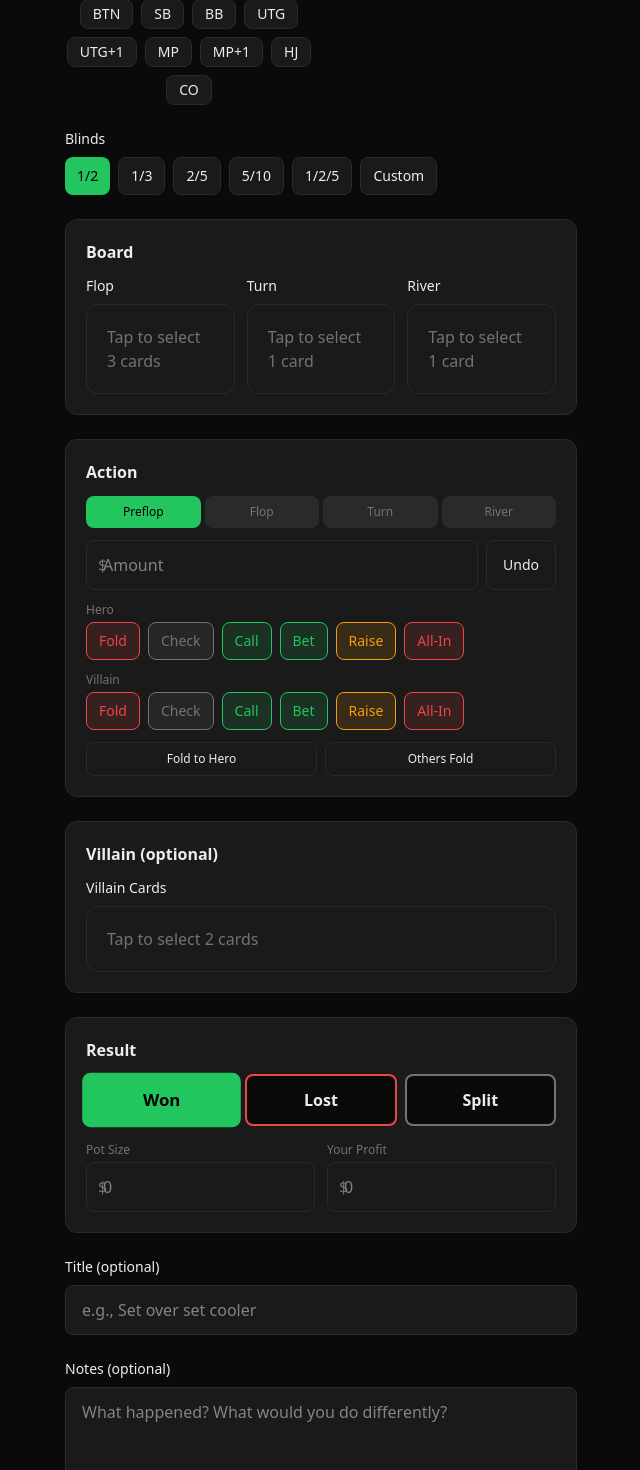
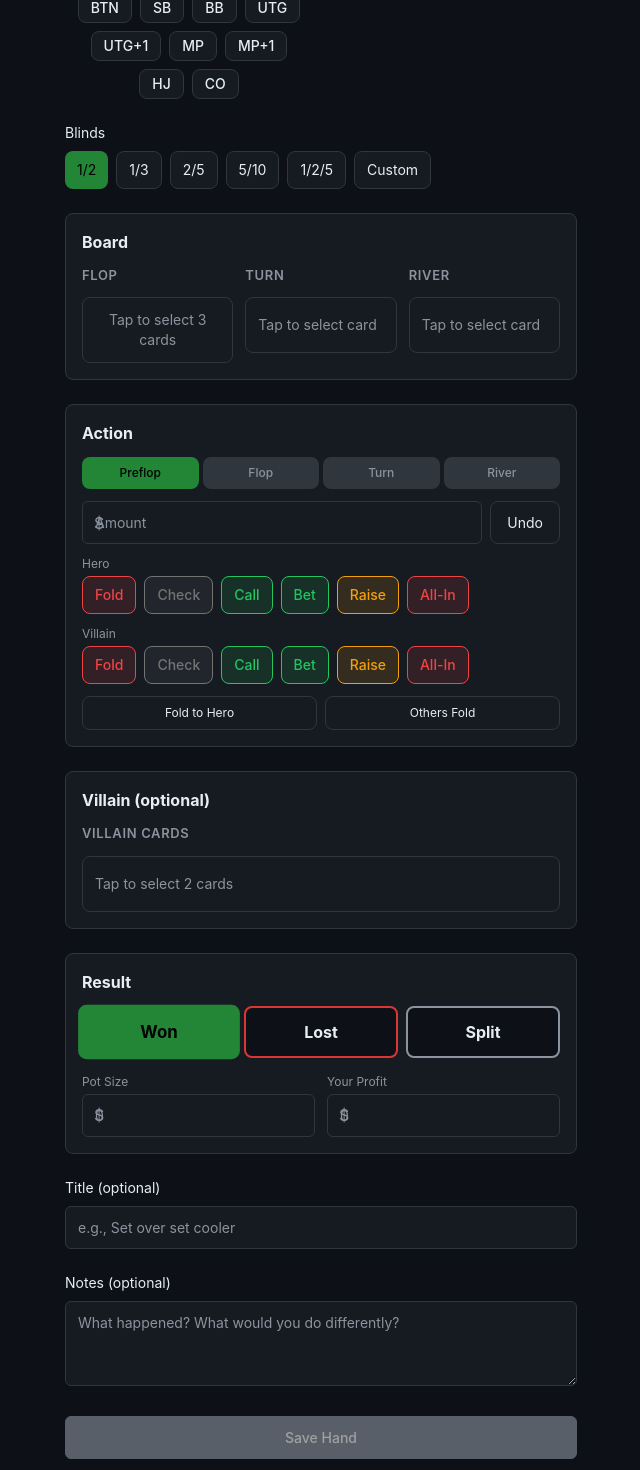
Before and after one commit to jackma246/poker-tracker, a Next.js app: page /hands/new in a window 1280 px wide. Shown: the part 460-1930 px from the top of the page, without its empty margins (319-959 px from the left). Built offline with nearby package versions, Linux system fonts and the light colour scheme.

Commit message:
UI refresh: Fastroll-inspired dark theme, cleaner poker cards, better styling

```diff
--- a/src/app/globals.css
+++ b/src/app/globals.css
@@ -1,140 +1,293 @@
 @import "tailwindcss";
 
 :root {
-  --background: #0a0a0a;
-  --foreground: #ededed;
-  --card: #1a1a1a;
-  --card-border: #2a2a2a;
-  --primary: #22c55e;
-  --primary-hover: #16a34a;
-  --danger: #ef4444;
-  --danger-hover: #dc2626;
-  --muted: #737373;
+  /* Dark theme inspired by Fastroll */
+  --background: #0d1117;
+  --foreground: #e6edf3;
+  --card: #161b22;
+  --card-hover: #1c2128;
+  --card-border: #30363d;
+  --primary: #238636;
+  --primary-light: #2ea043;
+  --primary-bg: rgba(35, 134, 54, 0.15);
+  --danger: #da3633;
+  --danger-bg: rgba(218, 54, 51, 0.15);
+  --warning: #d29922;
+  --warning-bg: rgba(210, 153, 34, 0.15);
+  --muted: #8b949e;
+  --muted-bg: rgba(139, 148, 158, 0.1);
+
+  /* Poker colors */
+  --spade: #1a1a2e;
+  --heart: #e63946;
+  --diamond: #4895ef;
+  --club: #2d6a4f;
+}
+
+* {
+  box-sizing: border-box;
 }
 
 body {
   background: var(--background);
   color: var(--foreground);
-  font-family: system-ui, -apple-system, sans-serif;
+  font-family: -apple-system, BlinkMacSystemFont, "Segoe UI", "Noto Sans", Helvetica, Arial, sans-serif;
+  line-height: 1.5;
+  -webkit-font-smoothing: antialiased;
 }
 
-/* Custom scrollbar */
+/* Scrollbar */
 ::-webkit-scrollbar {
-  width: 8px;
+  width: 6px;
+  height: 6px;
 }
 
 ::-webkit-scrollbar-track {
-  background: var(--card);
+  background: transparent;
 }
 
 ::-webkit-scrollbar-thumb {
   background: var(--card-border);
-  border-radius: 4px;
+  border-radius: 3px;
 }
 
 /* Input styles */
 input, select, textarea {
   background: var(--card);
   border: 1px solid var(--card-border);
-  border-radius: 8px;
-  padding: 12px 16px;
+  border-radius: 6px;
+  padding: 10px 12px;
   color: var(--foreground);
   width: 100%;
-  font-size: 16px; /* Prevents zoom on iOS */
+  font-size: 14px;
+  transition: border-color 0.15s ease;
 }
 
 input:focus, select:focus, textarea:focus {
   outline: none;
   border-color: var(--primary);
+  box-shadow: 0 0 0 3px var(--primary-bg);
+}
+
+input::placeholder, textarea::placeholder {
+  color: var(--muted);
 }
 
 /* Button styles */
 .btn {
-  padding: 12px 24px;
-  border-radius: 8px;
-  font-weight: 600;
+  display: inline-flex;
+  align-items: center;
+  justify-content: center;
+  padding: 10px 16px;
+  border-radius: 6px;
+  font-weight: 500;
+  font-size: 14px;
   cursor: pointer;
-  transition: all 0.2s;
-  border: none;
-  font-size: 16px;
+  transition: all 0.15s ease;
+  border: 1px solid transparent;
 }
 
 .btn-primary {
   background: var(--primary);
-  color: black;
+  color: white;
+  border-color: var(--primary);
 }
 
 .btn-primary:hover {
-  background: var(--primary-hover);
+  background: var(--primary-light);
+  border-color: var(--primary-light);
 }
 
 .btn-primary:disabled {
   background: var(--muted);
+  border-color: var(--muted);
   cursor: not-allowed;
+  opacity: 0.6;
 }
 
 .btn-danger {
   background: var(--danger);
   color: white;
+  border-color: var(--danger);
 }
 
 .btn-danger:hover {
-  background: var(--danger-hover);
+  opacity: 0.9;
 }
 
 .btn-secondary {
   background: var(--card);
   color: var(--foreground);
-  border: 1px solid var(--card-border);
+  border-color: var(--card-border);
 }
 
 .btn-secondary:hover {
+  background: var(--card-hover);
   border-color: var(--muted);
 }
 
-/* Card styles */
+/* Card/Container styles */
 .card {
   background: var(--card);
   border: 1px solid var(--card-border);
-  border-radius: 12px;
-  padding: 20px;
+  border-radius: 8px;
+  padding: 16px;
+}
+
+.card-hover:hover {
+  background: var(--card-hover);
+  border-color: var(--muted);
 }
 
 /* Stat card */
 .stat-card {
   background: var(--card);
   border: 1px solid var(--card-border);
-  border-radius: 12px;
-  padding: 16px;
+  border-radius: 8px;
+  padding: 12px 16px;
 }
 
 .stat-value {
-  font-size: 24px;
-  font-weight: 700;
+  font-size: 20px;
+  font-weight: 600;
+  letter-spacing: -0.02em;
 }
 
 .stat-label {
-  font-size: 14px;
+  font-size: 12px;
   color: var(--muted);
+  text-transform: uppercase;
+  letter-spacing: 0.05em;
 }
 
-/* Profit/Loss colors */
+/* Profit/Loss */
 .profit {
-  color: var(--primary);
+  color: var(--primary-light);
 }
 
 .loss {
   color: var(--danger);
 }
 
-/* Mobile-friendly touch targets */
+/* Action chips */
+.action-chip {
+  display: inline-flex;
+  align-items: center;
+  padding: 4px 8px;
+  border-radius: 4px;
+  font-size: 12px;
+  font-weight: 500;
+}
+
+.action-fold { background: var(--danger-bg); color: var(--danger); }
+.action-check { background: var(--muted-bg); color: var(--muted); }
+.action-call { background: var(--primary-bg); color: var(--primary-light); }
+.action-bet { background: var(--primary-bg); color: var(--primary-light); }
+.action-raise { background: var(--warning-bg); color: var(--warning); }
+.action-allin { background: var(--danger-bg); color: var(--danger); }
+
+/* Tab navigation */
+.tab-nav {
+  display: flex;
+  gap: 2px;
+  background: var(--card);
+  padding: 3px;
+  border-radius: 8px;
+}
+
+.tab-btn {
+  flex: 1;
+  padding: 8px 12px;
+  border-radius: 6px;
+  font-size: 13px;
+  font-weight: 500;
+  color: var(--muted);
+  background: transparent;
+  border: none;
+  cursor: pointer;
+  transition: all 0.15s ease;
+}
+
+.tab-btn:hover {
+  color: var(--foreground);
+}
+
+.tab-btn.active {
+  background: var(--primary);
+  color: white;
+}
+
+/* Poker card styling */
+.poker-card {
+  display: flex;
+  flex-direction: column;
+  align-items: center;
+  justify-content: center;
+  background: white;
+  border-radius: 4px;
+  font-weight: 700;
+  box-shadow: 0 1px 3px rgba(0,0,0,0.3);
+  user-select: none;
+}
+
+.poker-card.spade { color: var(--spade); }
+.poker-card.heart { color: var(--heart); }
+.poker-card.diamond { color: var(--diamond); }
+.poker-card.club { color: var(--club); }
+
+.poker-card.selected {
+  box-shadow: 0 0 0 2px var(--primary), 0 2px 8px rgba(35, 134, 54, 0.4);
+}
+
+.poker-card.disabled {
+  opacity: 0.3;
+  cursor: not-allowed;
+}
+
+/* Section headers */
+.section-header {
+  font-size: 13px;
+  font-weight: 600;
+  color: var(--muted);
+  text-transform: uppercase;
+  letter-spacing: 0.05em;
+  margin-bottom: 12px;
+}
+
+/* Badge */
+.badge {
+  display: inline-flex;
+  align-items: center;
+  padding: 2px 8px;
+  border-radius: 12px;
+  font-size: 11px;
+  font-weight: 600;
+  text-transform: uppercase;
+}
+
+.badge-won { background: var(--primary-bg); color: var(--primary-light); }
+.badge-lost { background: var(--danger-bg); color: var(--danger); }
+.badge-split { background: var(--muted-bg); color: var(--muted); }
+
+/* Mobile optimizations */
 @media (max-width: 640px) {
   .btn {
-    padding: 14px 24px;
+    padding: 12px 16px;
     width: 100%;
   }
 
-  input, select {
-    padding: 14px 16px;
+  input, select, textarea {
+    padding: 12px;
+    font-size: 16px; /* Prevent zoom on iOS */
   }
 }
+
+/* Animations */
+@keyframes fadeIn {
+  from { opacity: 0; transform: translateY(4px); }
+  to { opacity: 1; transform: translateY(0); }
+}
+
+.animate-in {
+  animation: fadeIn 0.2s ease-out;
+}
--- a/src/components/CardPicker.tsx
+++ b/src/components/CardPicker.tsx
@@ -2,7 +2,7 @@
 
 import { useState } from "react";
 
-const SUITS = ["s", "h", "d", "c"] as const; // spades, hearts, diamonds, clubs
+const SUITS = ["s", "h", "d", "c"] as const;
 const RANKS = ["A", "K", "Q", "J", "T", "9", "8", "7", "6", "5", "4", "3", "2"] as const;
 
 const SUIT_SYMBOLS: Record<string, string> = {
@@ -12,11 +12,11 @@ const SUIT_SYMBOLS: Record<string, string> = {
   c: "♣",
 };
 
-const SUIT_COLORS: Record<string, string> = {
-  s: "#000",
-  h: "#ef4444",
-  d: "#3b82f6",
-  c: "#22c55e",
+const SUIT_CLASSES: Record<string, string> = {
+  s: "spade",
+  h: "heart",
+  d: "diamond",
+  c: "club",
 };
 
 interface CardPickerProps {
@@ -46,103 +46,92 @@ export default function CardPicker({
     }
   }
 
-  function renderCard(card: string, size: "sm" | "lg" = "sm") {
-    const rank = card[0];
-    const suit = card[1];
-    const isSelected = selectedCards.includes(card);
-    const isDisabled = disabledCards.includes(card);
-
-    const sizeClasses = size === "lg" ? "w-12 h-16 text-lg" : "w-9 h-12 text-sm";
-
-    return (
-      <button
-        key={card}
-        type="button"
-        onClick={() => toggleCard(card)}
-        disabled={isDisabled}
-        className={`${sizeClasses} rounded-md border-2 font-bold flex flex-col items-center justify-center transition-all ${
-          isSelected
-            ? "border-[var(--primary)] bg-[var(--primary)]/20 scale-105"
-            : isDisabled
-            ? "border-[var(--card-border)] opacity-30 cursor-not-allowed"
-            : "border-[var(--card-border)] bg-[var(--card)] hover:border-[var(--muted)]"
-        }`}
-        style={{ color: isDisabled ? "var(--muted)" : SUIT_COLORS[suit] }}
-      >
-        <span>{rank}</span>
-        <span className={size === "lg" ? "text-base" : "text-xs"}>{SUIT_SYMBOLS[suit]}</span>
-      </button>
-    );
-  }
-
   return (
     <div>
-      {label && <label className="block text-sm mb-2">{label}</label>}
+      {label && <div className="section-header">{label}</div>}
 
-      {/* Selected cards display */}
-      <div
-        onClick={() => setIsOpen(!isOpen)}
-        className="card cursor-pointer hover:border-[var(--muted)] transition-colors"
+      {/* Selected cards display / trigger */}
+      <button
+        type="button"
+        onClick={() => setIsOpen(true)}
+        className="w-full p-3 rounded-lg border border-[var(--card-border)] bg-[var(--card)] hover:bg-[var(--card-hover)] hover:border-[var(--muted)] transition-all flex items-center gap-2 min-h-[56px]"
       >
-        <div className="flex items-center gap-2">
-          {selectedCards.length > 0 ? (
-            selectedCards.map((card) => (
-              <div
-                key={card}
-                className="w-10 h-14 rounded-md border-2 border-[var(--primary)] bg-white flex flex-col items-center justify-center font-bold"
-                style={{ color: SUIT_COLORS[card[1]] }}
-              >
-                <span>{card[0]}</span>
-                <span className="text-sm">{SUIT_SYMBOLS[card[1]]}</span>
-              </div>
-            ))
-          ) : (
-            <span className="text-[var(--muted)]">Tap to select {maxCards} card{maxCards > 1 ? "s" : ""}</span>
-          )}
-          {selectedCards.length > 0 && selectedCards.length < maxCards && (
-            <span className="text-[var(--muted)] text-sm">
-              +{maxCards - selectedCards.length} more
-            </span>
-          )}
-        </div>
-      </div>
+        {selectedCards.length > 0 ? (
+          <div className="flex gap-1.5">
+            {selectedCards.map((card) => (
+              <PokerCard key={card} card={card} size="md" />
+            ))}
+          </div>
+        ) : (
+          <span className="text-[var(--muted)] text-sm">
+            Tap to select {maxCards === 1 ? "card" : `${maxCards} cards`}
+          </span>
+        )}
+      </button>
 
       {/* Card picker modal */}
       {isOpen && (
-        <div className="fixed inset-0 bg-black/80 flex items-end sm:items-center justify-center z-50 p-2">
-          <div className="card w-full max-w-md max-h-[85vh] overflow-auto">
-            <div className="flex justify-between items-center mb-4">
-              <h3 className="font-bold">Select Cards ({selectedCards.length}/{maxCards})</h3>
+        <div className="fixed inset-0 bg-black/90 flex items-end sm:items-center justify-center z-50 animate-in">
+          <div className="bg-[var(--background)] w-full max-w-md max-h-[90vh] overflow-auto rounded-t-2xl sm:rounded-2xl">
+            {/* Header */}
+            <div className="sticky top-0 bg-[var(--background)] border-b border-[var(--card-border)] p-4 flex justify-between items-center">
+              <div>
+                <div className="font-semibold">{label || "Select Cards"}</div>
+                <div className="text-xs text-[var(--muted)]">
+                  {selectedCards.length}/{maxCards} selected
+                </div>
+              </div>
               <button
                 onClick={() => setIsOpen(false)}
-                className="text-[var(--muted)] hover:text-[var(--foreground)] text-2xl"
+                className="w-8 h-8 rounded-full bg-[var(--card)] hover:bg-[var(--card-hover)] flex items-center justify-center text-[var(--muted)] hover:text-[var(--foreground)]"
               >
-                ×
+                ✕
               </button>
             </div>
 
             {/* Selected preview */}
             {selectedCards.length > 0 && (
-              <div className="flex gap-2 mb-4 pb-4 border-b border-[var(--card-border)]">
-                {selectedCards.map((card) => renderCard(card, "lg"))}
+              <div className="p-4 border-b border-[var(--card-border)] flex gap-2 justify-center">
+                {selectedCards.map((card) => (
+                  <PokerCard key={card} card={card} size="lg" selected />
+                ))}
               </div>
             )}
 
-            {/* Card grid by suit */}
-            <div className="space-y-3">
+            {/* Card grid */}
+            <div className="p-4 space-y-2">
               {SUITS.map((suit) => (
-                <div key={suit} className="flex flex-wrap gap-1">
-                  {RANKS.map((rank) => renderCard(`${rank}${suit}`))}
+                <div key={suit} className="flex gap-1 justify-center">
+                  {RANKS.map((rank) => {
+                    const card = `${rank}${suit}`;
+                    const isSelected = selectedCards.includes(card);
+                    const isDisabled = disabledCards.includes(card);
+
+                    return (
+                      <button
+                        key={card}
+                        type="button"
+                        onClick={() => toggleCard(card)}
+                        disabled={isDisabled}
+                        className={`poker-card w-[26px] h-[36px] text-[11px] ${SUIT_CLASSES[suit]} ${
+                          isSelected ? "selected" : ""
+                        } ${isDisabled ? "disabled" : "hover:scale-110"} transition-transform`}
+                      >
+                        <span className="leading-none">{rank}</span>
+                        <span className="text-[9px] leading-none">{SUIT_SYMBOLS[suit]}</span>
+                      </button>
+                    );
+                  })}
                 </div>
               ))}
             </div>
 
-            <button
-              onClick={() => setIsOpen(false)}
-              className="btn btn-primary w-full mt-4"
-            >
-              Done
-            </button>
+            {/* Done button */}
+            <div className="sticky bottom-0 p-4 bg-[var(--background)] border-t border-[var(--card-border)]">
+              <button onClick={() => setIsOpen(false)} className="btn btn-primary w-full">
+                Done
+              </button>
+            </div>
           </div>
         </div>
       )}
@@ -150,21 +139,41 @@ export default function CardPicker({
   );
 }
 
-// Mini card display for showing cards inline
+// Reusable poker card display component
+export function PokerCard({
+  card,
+  size = "sm",
+  selected = false,
+}: {
+  card: string;
+  size?: "sm" | "md" | "lg";
+  selected?: boolean;
+}) {
+  const rank = card[0];
+  const suit = card[1];
+
+  const sizeClasses = {
+    sm: "w-6 h-8 text-[10px]",
+    md: "w-8 h-11 text-xs",
+    lg: "w-11 h-[60px] text-base",
+  };
+
+  return (
+    <div
+      className={`poker-card ${sizeClasses[size]} ${SUIT_CLASSES[suit]} ${selected ? "selected" : ""}`}
+    >
+      <span className="leading-none">{rank}</span>
+      <span className={size === "lg" ? "text-sm" : "text-[8px]"}>{SUIT_SYMBOLS[suit]}</span>
+    </div>
+  );
+}
+
+// Card display for lists (showing multiple cards inline)
 export function CardDisplay({ cards, size = "sm" }: { cards: string[]; size?: "sm" | "md" }) {
-  const sizeClasses = size === "md" ? "w-8 h-11 text-sm" : "w-6 h-8 text-xs";
-
   return (
     <div className="flex gap-1">
       {cards.map((card) => (
-        <div
-          key={card}
-          className={`${sizeClasses} rounded border border-[var(--card-border)] bg-white flex flex-col items-center justify-center font-bold`}
-          style={{ color: SUIT_COLORS[card[1]] }}
-        >
-          <span>{card[0]}</span>
-          <span className="text-[0.6rem]">{SUIT_SYMBOLS[card[1]]}</span>
-        </div>
+        <PokerCard key={card} card={card} size={size} />
       ))}
     </div>
   );
```
Also changed, not shown: src/app/hands/page.tsx (+66 -37 lines).
